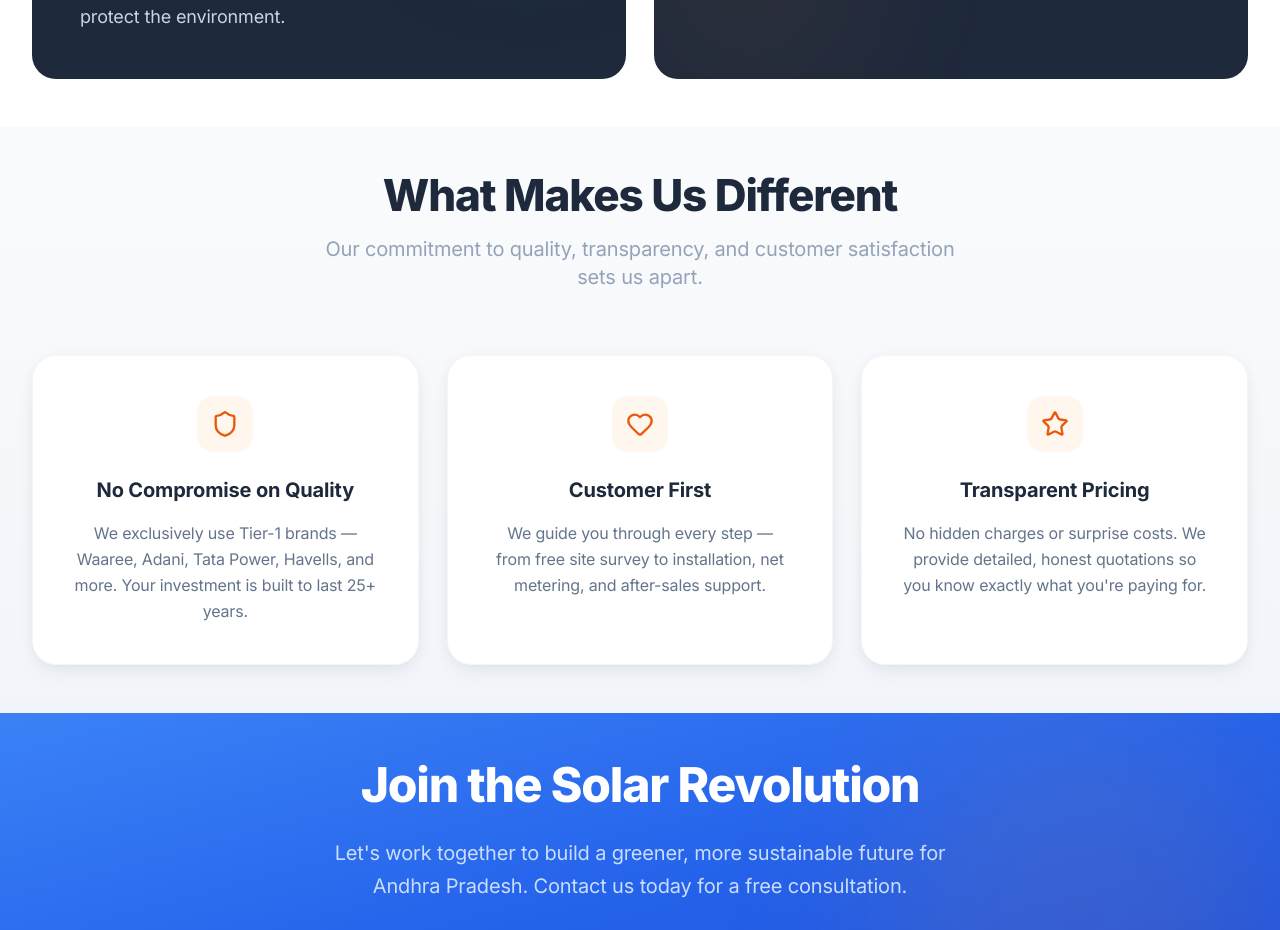
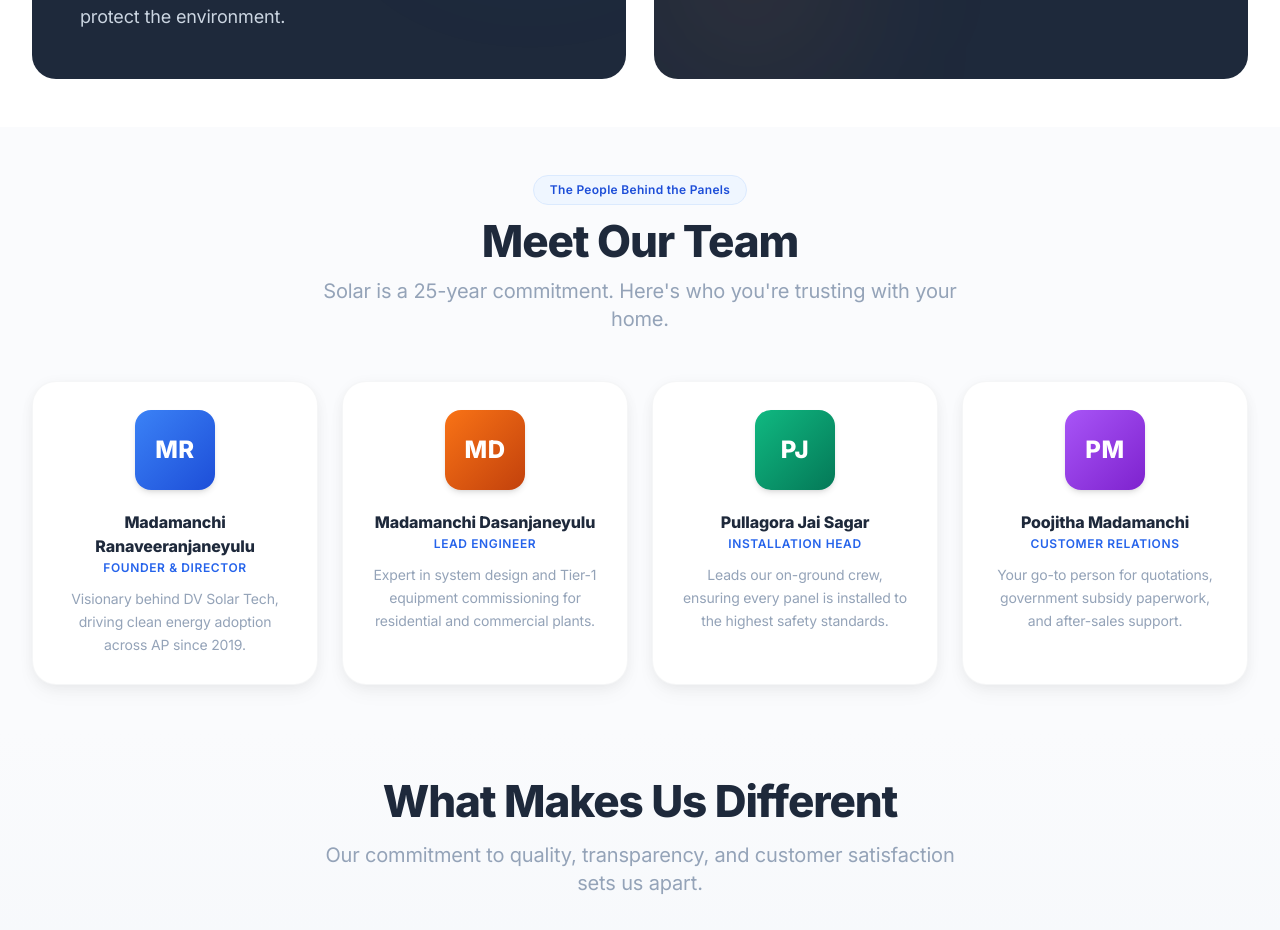
Before and after one commit to Dasu4119/dvsolartech, a React (Vite) app: page /about in a window 1280 px wide. Shown: the part 1430-2360 px from the top of the page. Built offline with nearby package versions, Linux system fonts and the light colour scheme.

Commit message:
feat: add Projects, About, and Calculator pages to the application

```diff
--- a/src/pages/AboutPage.tsx
+++ b/src/pages/AboutPage.tsx
@@ -108,6 +108,8 @@ export function AboutPage() {
               <img
                 src="/images/project5.jpg"
                 alt="Solar Engineers at work"
+                loading="lazy"
+                decoding="async"
                 className="relative rounded-3xl shadow-soft-xl w-full"
               />
               <div className="absolute -bottom-6 -right-6 bg-gradient-to-br from-brand-500 to-brand-600 text-white p-8 rounded-2xl shadow-soft-xl hidden md:block">
@@ -153,6 +155,65 @@ export function AboutPage() {
                 </p>
               </div>
             </div>
+          </div>
+        </div>
+      </section>
+
+      {/* Meet Our Team */}
+      <section className="py-12">
+        <div className="max-w-7xl mx-auto px-4 sm:px-6 lg:px-8">
+          <div className="text-center mb-12">
+            <span className="badge-blue mb-4">The People Behind the Panels</span>
+            <h2 className="section-title mb-4">Meet Our Team</h2>
+            <p className="section-subtitle mx-auto">
+              Solar is a 25-year commitment. Here's who you're trusting with your home.
+            </p>
+          </div>
+
+          <div className="grid grid-cols-1 sm:grid-cols-2 lg:grid-cols-4 gap-6">
+            {[
+              {
+                initials: 'MR',
+                name: 'Madamanchi Ranaveeranjaneyulu',
+                role: 'Founder & Director',
+                bio: 'Visionary behind DV Solar Tech, driving clean energy adoption across AP since 2019.',
+                gradient: 'from-brand-500 to-brand-700',
+              },
+              {
+                initials: 'MD',
+                name: 'Madamanchi Dasanjaneyulu',
+                role: 'Lead Engineer',
+                bio: 'Expert in system design and Tier-1 equipment commissioning for residential and commercial plants.',
+                gradient: 'from-accent-500 to-accent-700',
+              },
+              {
+                initials: 'PJ',
+                name: 'Pullagora Jai Sagar',
+                role: 'Installation Head',
+                bio: 'Leads our on-ground crew, ensuring every panel is installed to the highest safety standards.',
+                gradient: 'from-emerald-500 to-emerald-700',
+              },
+              {
+                initials: 'PM',
+                name: 'Poojitha Madamanchi',
+                role: 'Customer Relations',
+                bio: 'Your go-to person for quotations, government subsidy paperwork, and after-sales support.',
+                gradient: 'from-purple-500 to-purple-700',
+              },
+            ].map((member, idx) => (
+              <div
+                key={idx}
+                className="bg-white rounded-3xl border border-gray-100/80 shadow-soft hover:shadow-soft-md hover:-translate-y-1 transition-all duration-300 p-7 text-center group"
+              >
+                {/* Initials avatar — replace with <img> when real photos are available */}
+                <div className={`bg-gradient-to-br ${member.gradient} w-20 h-20 rounded-2xl flex items-center justify-center mx-auto mb-5 shadow-md group-hover:scale-105 transition-transform duration-300`}>
+                  <span className="text-2xl font-extrabold text-white tracking-wide">{member.initials}</span>
+                </div>
+                <h3 className="font-extrabold text-navy-800 text-base mb-0.5">{member.name}</h3>
+                <p className="text-xs font-semibold text-brand-600 uppercase tracking-wider mb-3">{member.role}</p>
+                <p className="text-sm text-navy-400 leading-relaxed">{member.bio}</p>
+              </div>
+            ))}
           </div>
         </div>
       </section>
--- a/src/pages/ProjectsPage.tsx
+++ b/src/pages/ProjectsPage.tsx
@@ -10,6 +10,12 @@ const projects = [
     location: 'Vijayawada, AP',
     type: 'Residential',
     image: '/images/project1.jpg',
+    components: [
+      '10 × Waaree 540W Mono PERC Panels',
+      'Sungrow SG5.0RS On-Grid Inverter',
+      'DC/AC Earthing + Lightning Arrestor',
+      'Net-metering ready — APEPDCL approved',
+    ],
   },
   {
     id: 2,
@@ -17,6 +23,12 @@ const projects = [
     location: 'Guntur, AP',
     type: 'Commercial',
     image: '/images/project2.jpg',
+    components: [
+      '37 × Adani 540W Bifacial Panels',
+      'Solis 20kW Three-Phase On-Grid Inverter',
+      'ACDB / DCDB with surge protection',
+      'GI rooftop mounting structure',
+    ],
   },
   {
     id: 3,
@@ -54,6 +66,8 @@ const projects = [
     image: '/images/project7.jfif',
   },
 ];
+
+type Project = typeof projects[0];
 
 const typeColors: Record<string, string> = {
   Residential: 'bg-brand-500',
@@ -98,10 +112,14 @@ export function ProjectsPage() {
                 <img
                   src={project.image}
                   alt={project.title}
+                  loading="lazy"
+                  decoding="async"
                   className="w-full h-80 object-cover transform group-hover:scale-110 transition-transform duration-700"
                 />
-                <div className="absolute inset-0 bg-gradient-to-t from-navy-900/80 via-navy-900/25 to-transparent" />
-                <div className="absolute bottom-0 left-0 p-7 text-white">
+                <div className="absolute inset-0 bg-gradient-to-t from-navy-900/90 via-navy-900/30 to-transparent" />
+
+                {/* Default card info */}
+                <div className={`absolute bottom-0 left-0 p-7 text-white transition-all duration-500 ${'components' in project && project.components ? 'group-hover:opacity-0 group-hover:translate-y-2' : ''}`}>
                   <span
                     className={`${typeColors[project.type] || 'bg-brand-500'} text-xs font-semibold px-3.5 py-1.5 rounded-full mb-3 inline-block shadow-md`}
                   >
@@ -113,6 +131,25 @@ export function ProjectsPage() {
                     {project.location}
                   </p>
                 </div>
+
+                {/* Components slide-up panel (only for projects that have them) */}
+                {'components' in project && project.components && (
+                  <div className="absolute inset-x-0 bottom-0 bg-navy-900/95 backdrop-blur-sm p-6 translate-y-full group-hover:translate-y-0 transition-transform duration-500 ease-out">
+                    <div className="flex items-center gap-2 mb-3">
+                      <span className={`${typeColors[project.type] || 'bg-brand-500'} text-xs font-semibold px-3 py-1 rounded-full`}>{project.type}</span>
+                      <h3 className="text-white font-bold text-sm">{project.title}</h3>
+                    </div>
+                    <p className="text-accent-400 text-xs font-semibold uppercase tracking-wider mb-2">System Components</p>
+                    <ul className="space-y-1.5">
+                      {project.components.map((c: string, i: number) => (
+                        <li key={i} className="flex items-start gap-2 text-xs text-navy-200">
+                          <span className="text-accent-400 mt-0.5 flex-shrink-0">✔</span>
+                          {c}
+                        </li>
+                      ))}
+                    </ul>
+                  </div>
+                )}
               </div>
             ))}
           </div>
```
Also changed, not shown: src/pages/CalculatorPage.tsx (+91 -14 lines).
